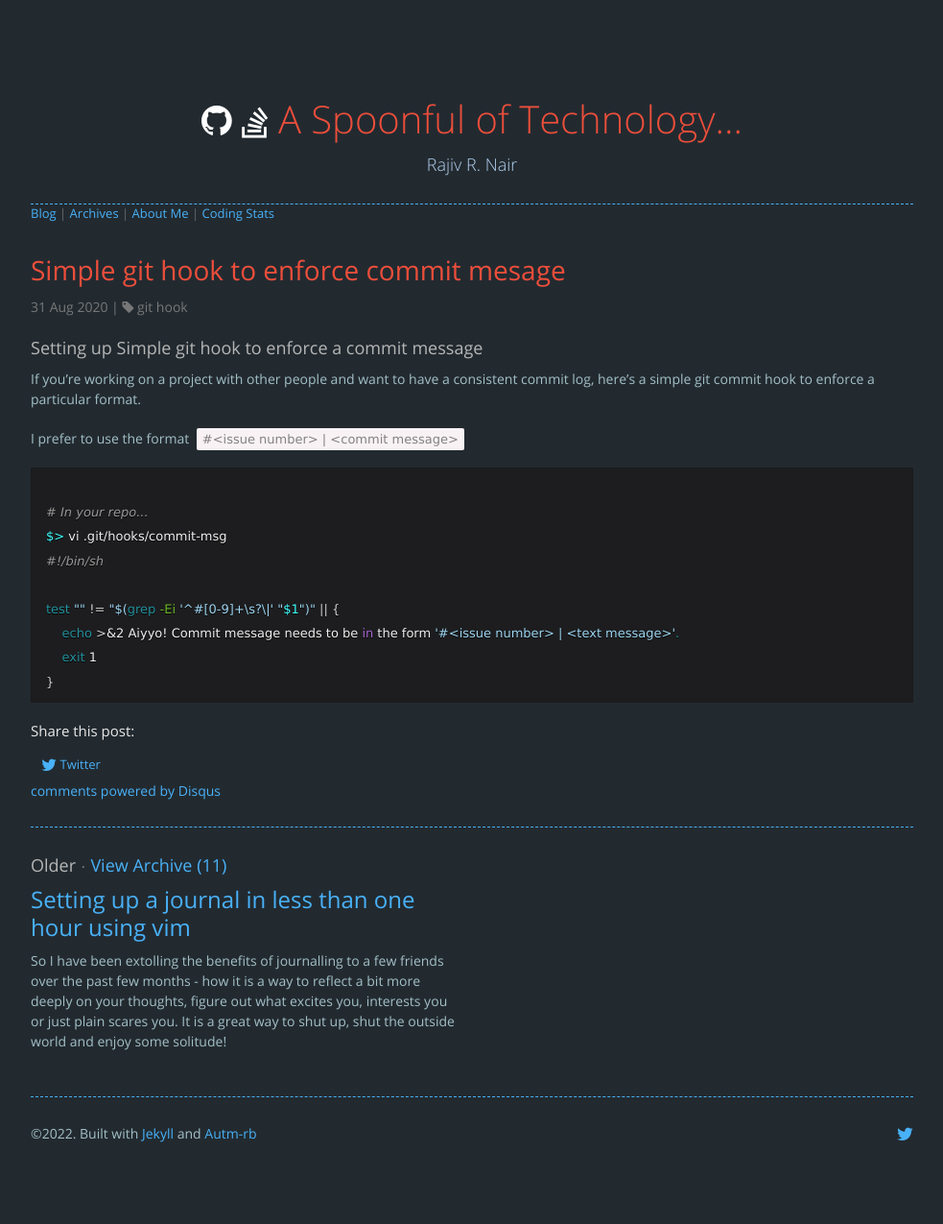
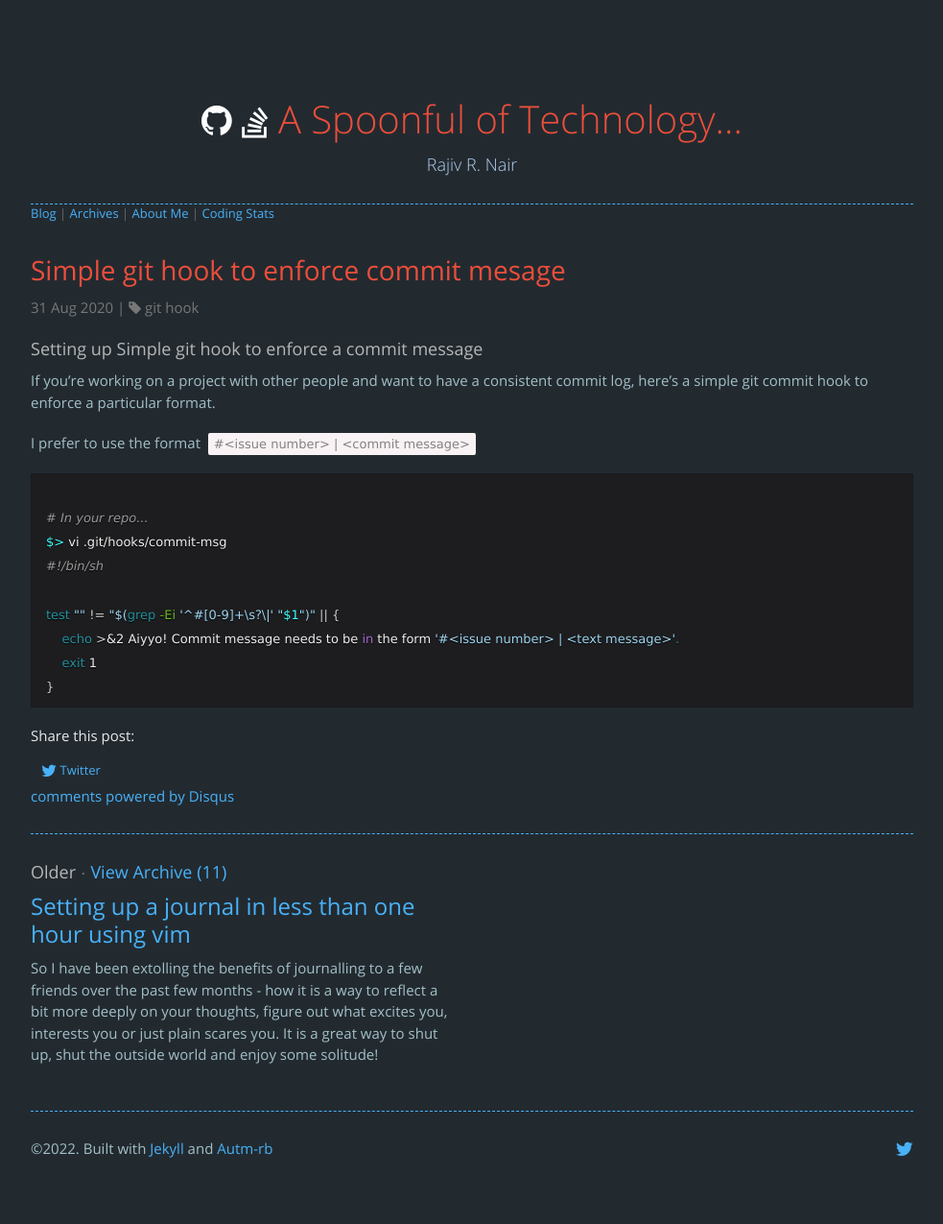
Before and after one commit to rajivrnair/rajivrnair.github.io, a Jekyll site: the page built from _posts/2020-08-31-git-hook-commit-message.md, in a window 1280 px wide. Shown: the whole page at 96% size, without its empty margins (148-1131 px from the left). Built offline with Jekyll 4.4.1, drawn with Linux system fonts in a browser that asks for light colours; nearby versions of some CDN libraries; comment, search, counter and statistics services are not loaded.

Commit message:
Update style

```diff
--- a/public/stylesheets/styles.css
+++ b/public/stylesheets/styles.css
@@ -75,7 +75,7 @@
 body {
   padding: 0px 0 20px 0px;
   margin: 0px;
-  font: 14px/1.5 "OpenSansRegular", "Helvetica Neue", Helvetica, Arial, sans-serif;
+  font: 15px/1.5 "OpenSansRegular", "Helvetica Neue", Helvetica, Arial, sans-serif;
   color: #A3BFC6 ;
   font-weight: normal;
   background: #222A30;
```
